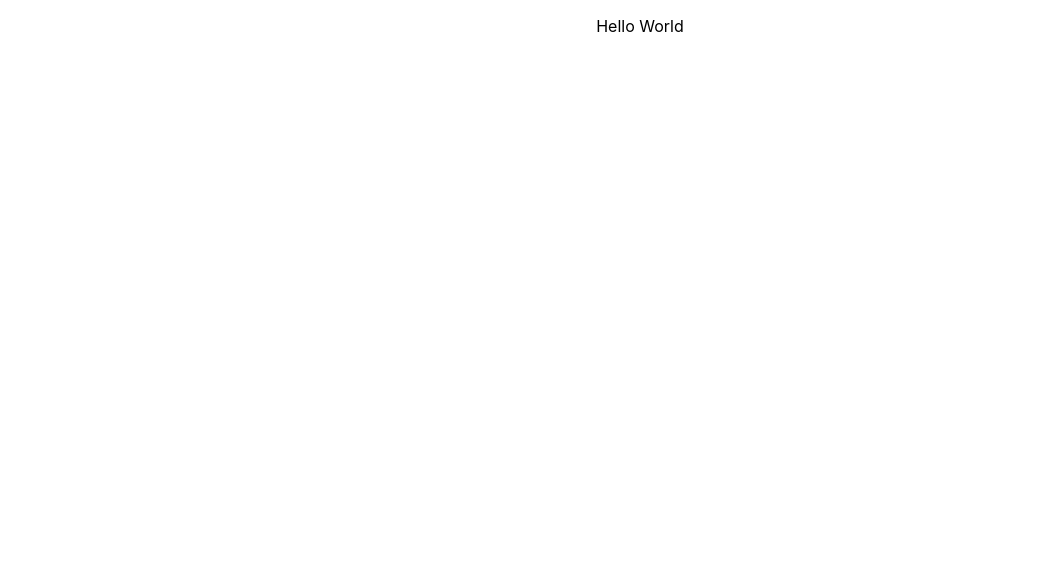
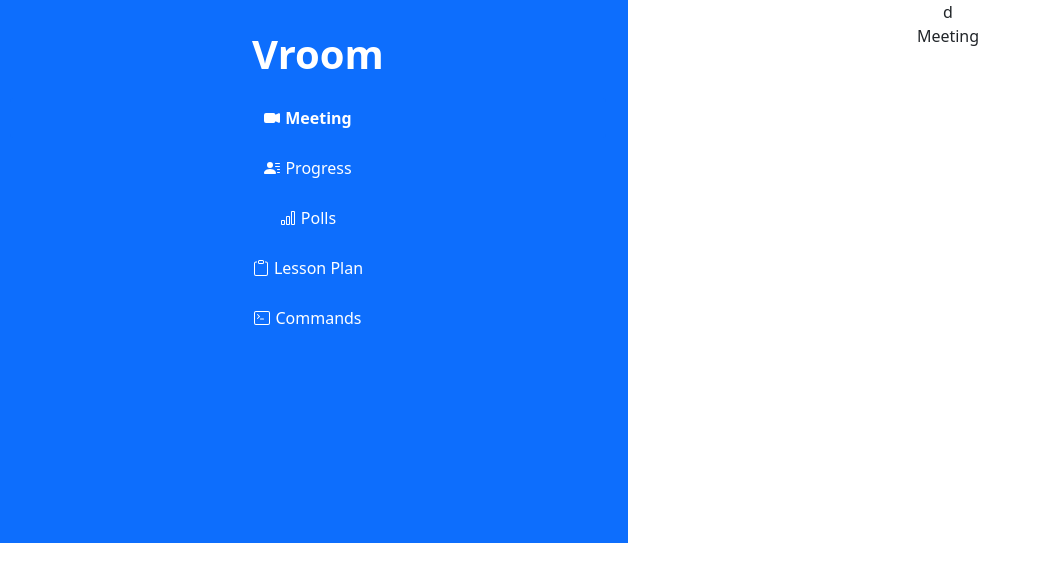
Before and after one commit to barney54321/Vroom, a React (Create React App) app: page / in a window 1280 px wide. Shown: the top 582 px of the page, without its empty margins (0-1041 px from the left). Built offline with nearby package versions, Linux system fonts and the light colour scheme.

Commit message:
set up nav bar

```diff
--- a/package.json
+++ b/package.json
@@ -7,11 +7,14 @@
     "@testing-library/react": "^11.2.7",
     "@testing-library/user-event": "^12.8.3",
     "axios": "^0.21.1",
+    "bootstrap": "^5.1.0",
     "concurrently": "^6.2.1",
     "electron": "^13.2.2",
     "nodemon": "^2.0.12",
     "react": "^17.0.2",
+    "react-bootstrap": "^2.0.0-beta.6",
     "react-dom": "^17.0.2",
+    "react-icons": "^4.2.0",
     "react-scripts": "^4.0.3",
     "selenium-webdriver": "^4.0.0-beta.4",
     "wait-on": "^6.0.0",
--- a/src/App.css
+++ b/src/App.css
@@ -36,3 +36,50 @@
     transform: rotate(360deg);
   }
 }
+
+.side-nav {
+  width: 100%
+}
+
+.nav-link.active.custom-nav {
+  background-color: #07367b;
+  font-weight: bold;
+}
+
+.nav-link.custom-nav {
+  background-color: #0d6efd;
+  color: white;
+  margin: 5px 10px;
+}
+
+.side-tabs {
+  background-color: #0d6efd;
+  padding-right: 0;
+  width: 30%;
+  max-width: 250px;
+}
+
+.nav-row {
+  height: 500px;
+}
+
+.col {
+  height: 543px;
+}
+
+.nav-icon {
+  margin-right: 5px;
+  margin-bottom: 3px;
+}
+
+.nav-header {
+  margin-left: 20px;
+  margin-top: 30px;
+  margin-bottom: 15px;
+  font-weight: bold;
+  color: white;
+}
+
+.row {
+  width: 100%;
+}
--- a/src/App.js
+++ b/src/App.js
@@ -1,5 +1,7 @@
 import './App.css';
-import Page from './Page';
+import Page from './Components/Page';
+import 'bootstrap/dist/css/bootstrap.min.css';
+
 
 function App() {
   return (
--- /dev/null
+++ b/src/Components/Common/SideNav.js
@@ -0,0 +1,69 @@
+
+import React, { useState, useEffect } from "react";
+
+import Nav from 'react-bootstrap/Nav';
+import TabPane from 'react-bootstrap/TabPane';
+import TabContent from 'react-bootstrap/TabContent';
+import TabContainer from 'react-bootstrap/TabContainer';
+import Row from 'react-bootstrap/Row';
+import Col from 'react-bootstrap/Col';
+import { BsFillCameraVideoFill, BsBarChart, BsClipboard, BsTerminal, BsFillPersonLinesFill } from "react-icons/bs";
+
+const SideNav = (props) => {
+
+    const camera = <BsFillCameraVideoFill className="nav-icon"/>
+    const poll = <BsBarChart className="nav-icon"/>
+    const lesson = <BsClipboard className="nav-icon"/>
+    const commands = <BsTerminal className="nav-icon"/>
+    const progress = <BsFillPersonLinesFill className="nav-icon"/>
+
+    return (
+        <div className="side-nav">
+            <TabContainer id="left-tabs-example" defaultActiveKey="first">
+                <Row className="nav-row">
+                    <Col className="side-tabs">
+                        <Nav variant="pills" className="flex-column">
+                            <h1 className="nav-header">Vroom</h1>
+                            <Nav.Item>
+                                <Nav.Link eventKey="first" className="custom-nav">{camera}Meeting</Nav.Link>
+                            </Nav.Item>
+                            <Nav.Item>
+                                <Nav.Link eventKey="second" className="custom-nav">{progress}Progress</Nav.Link>
+                            </Nav.Item>
+                            <Nav.Item>
+                                <Nav.Link eventKey="third" className="custom-nav">{poll}Polls</Nav.Link>
+                            </Nav.Item>
+                            <Nav.Item>
+                                <Nav.Link eventKey="fourth" className="custom-nav">{lesson}Lesson Plan</Nav.Link>
+                            </Nav.Item>
+                            <Nav.Item>
+                                <Nav.Link eventKey="fifth" className="custom-nav">{commands}Commands</Nav.Link>
+                            </Nav.Item>
+                        </Nav>
+                    </Col>
+                    <Col>
+d                    <TabContent>
+                        <TabPane eventKey="first">
+                            <p>Meeting</p>
+                        </TabPane>
+                        <TabPane eventKey="second">
+                            <p>Progress</p>
+                        </TabPane>
+                        <TabPane eventKey="third">
+                            <p>Hello</p>
+                        </TabPane>
+                        <TabPane eventKey="fourth">
+                            <p>Hello</p>
+                        </TabPane>
+                        <TabPane eventKey="fifth">
+                        <p>Lesson Plan</p>
+                        </TabPane>
+                    </TabContent>
+                    </Col>
+                </Row>
+            </TabContainer>
+        </div>
+    );
+}
+
+export default SideNav;
--- a/src/Page.js
+++ b/src/Components/Page.js
@@ -1,12 +1,11 @@
 import React, { useState, useEffect } from "react";
+
+import SideNav from "./Common/SideNav";
 
 const Page = () => {
 
     return (
-        <p>
-            Hello World
-        </p>
-
+        <SideNav />
     );
 }
 
```
Also changed, not shown: 1 other file (tests, documents, lock files or other folders).
